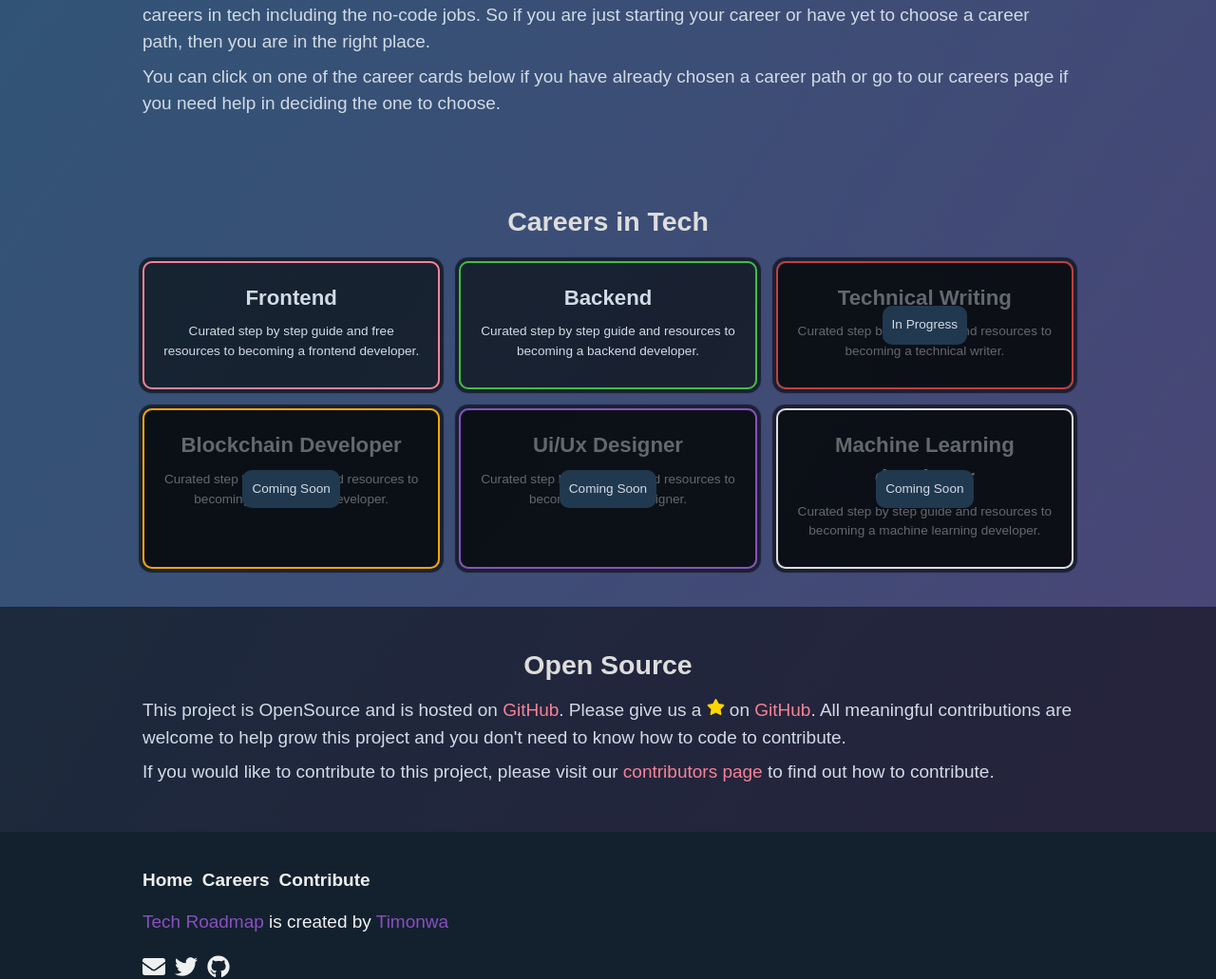
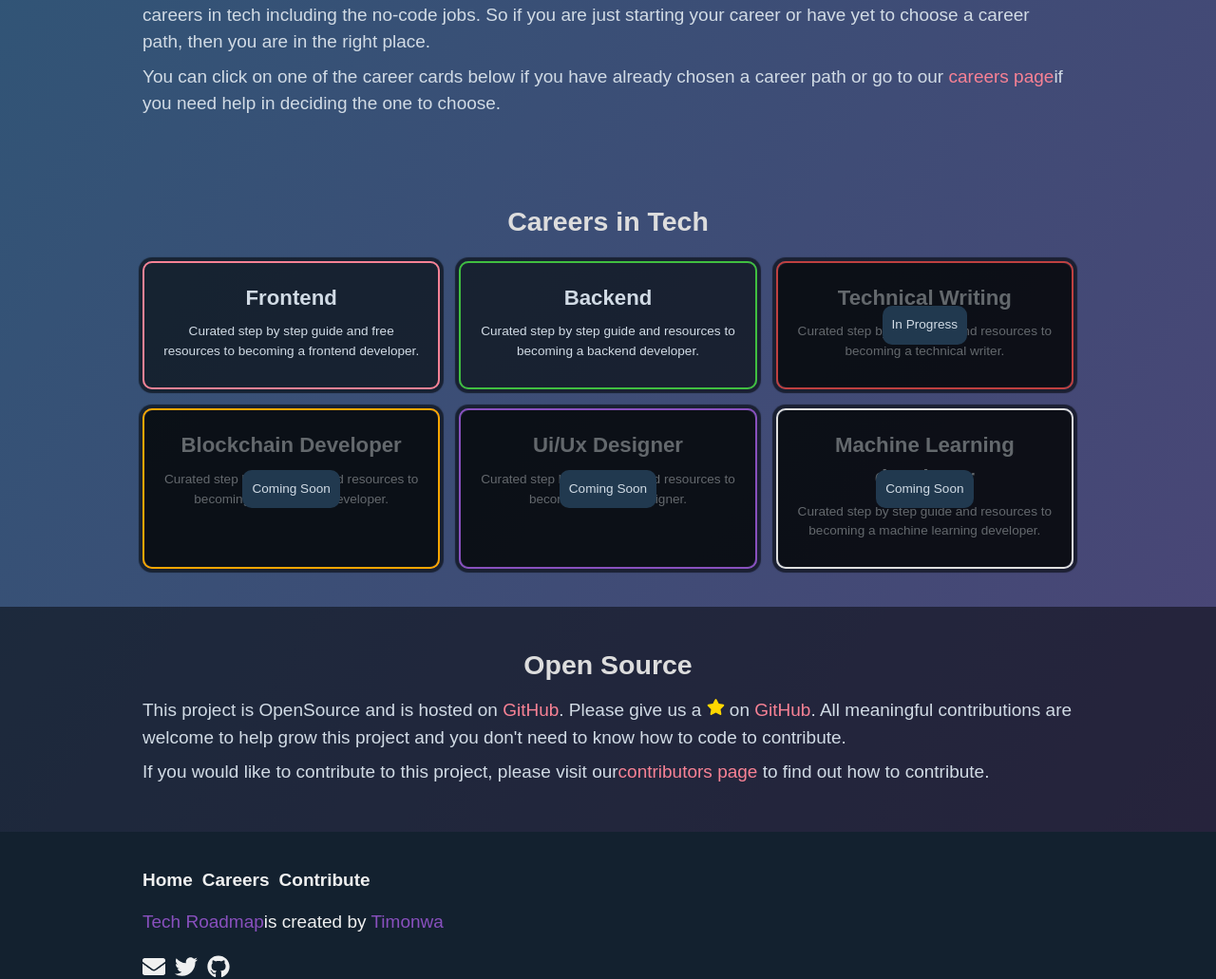
Before and after one commit to Timonwa/techroadmap, a Next.js app: page / in a window 1280 px wide. Shown: the part 675-1706 px from the top of the page at 95% size. Built offline with nearby package versions, Linux system fonts and the light colour scheme.

Commit message:
fix legacy error on links

```diff
--- a/components/CareersList.js
+++ b/components/CareersList.js
@@ -58,7 +58,7 @@ const CareersList = () => {
             className={`${styles.careers__cardLink} ${career.comingSoon} ? ${styles.disabled} : ""`}
           >
             <Link href={career.link}>
-            <a>
+
               {career.comingSoon && (
                 <p className={styles.comingSoon}>
                   <span>{`${
@@ -70,7 +70,7 @@ const CareersList = () => {
                 <h3>{career.title}</h3>
                 <p>{career.body}</p>
               </div>
-              </a>
+
             </Link>
           </div>
         ))}
--- a/components/ContributeCTA.js
+++ b/components/ContributeCTA.js
@@ -34,8 +34,8 @@ const ContributeCTA = () => {
           </p>
           <p>
             If you would like to contribute to this project, please visit our
-            <Link href="/contribute">
-              <a className="paragraphLinks"> contributors page</a>
+            <Link href="/contribute" className="paragraphLinks">
+               contributors page
             </Link>{" "}
             to find out how to contribute.
           </p>
--- a/components/Footer.js
+++ b/components/Footer.js
@@ -19,13 +19,13 @@ const Footer = () => {
         <div className={styles.sections}>
           <ul className={styles.footerLinks}>
             <li>
-            <Link href="/">
-                <a className={styles.footerLink}>Home</a>
+            <Link href="/" className={styles.footerLink}>
+                Home
               </Link>
             </li>
             <li>
-            <Link href="/careers">
-                <a className={styles.footerLink}>Careers</a>
+            <Link href="/careers" className={styles.footerLink}>
+                Careers
               </Link>
             </li>
             <li>
@@ -39,8 +39,8 @@ const Footer = () => {
         {/* attribution */}
         <div className={styles.sections}>
           <p>
-          <Link href="/">
-              <a className={styles.paragraphLinks}>Tech Roadmap </a>
+          <Link href="/" className={styles.paragraphLinks}>
+              Tech Roadmap
             </Link>
             is created by{" "}
             <a
--- a/components/HomeDescription.js
+++ b/components/HomeDescription.js
@@ -25,7 +25,7 @@ const HomeDescription = () => {
             You can click on one of the career cards below if you have already
             chosen a career path or go to our{" "}
             <Link className="paragraphLinks" href="/careers">
-            <a>careers page </a>
+            careers page
             </Link>
             if you need help in deciding the one to choose.
           </p>
--- a/components/NavBar.js
+++ b/components/NavBar.js
@@ -18,9 +18,9 @@ const NavBar = () => {
         {/* website logo */}
         <div className={styles.navLogo}>
           <Link href="/">
-          <a>
-              <p>TECH ROADMAP</p>
-            </a>
+
+            <p>TECH ROADMAP</p>
+
           </Link>
           {/* <a href="#"><h4>NavBar</h4></a> */}
           {/* <a href="#"><img src="" alt="brand image"></a> */}
@@ -33,17 +33,17 @@ const NavBar = () => {
             {/* nav links */}
             <li onClick={handleMenu}>
               <Link className={styles.navLink} href="/">
-              <a>Home</a>
+              Home
               </Link>
             </li>
             <li onClick={handleMenu}>
               <Link className={styles.navLink} href="/careers">
-                <a>Careers</a>
+                Careers
                 </Link>
                 </li>
             <li onClick={handleMenu}>
               <Link className={styles.navLink} href="/contribute">
-              <a>Contribute</a>
+              Contribute
               </Link>
             </li>
           </ul>
--- a/components/backendPageContent/WhatNext.js
+++ b/components/backendPageContent/WhatNext.js
@@ -16,7 +16,7 @@ const WhatNext = () => {
           practice your skills, build more projects, and apply for jobs. If you
           plan on becoming a FullStack Developer, then check out our{" "}
           <Link href="/careers/frontend" className="paragraphLinks">
-          <a>Backend Development Roadmap</a>
+          Backend Development Roadmap
           </Link>
           .{" "}
         </p>
--- a/components/frontendPageContent/WhatNext.js
+++ b/components/frontendPageContent/WhatNext.js
@@ -16,7 +16,7 @@ const WhatNext = () => {
           practice your skills, build more projects, and apply for jobs. If you
           plan on becoming a FullStack Developer, then check out our{" "}
           <Link href="/careers/backend" className="paragraphLinks">
-          <a>Frontend Development Roadmap</a>
+          Frontend Development Roadmap
           </Link>
           .{" "}
         </p>
```
Also changed, not shown: components/NotFound.js (+4 -4 lines).
